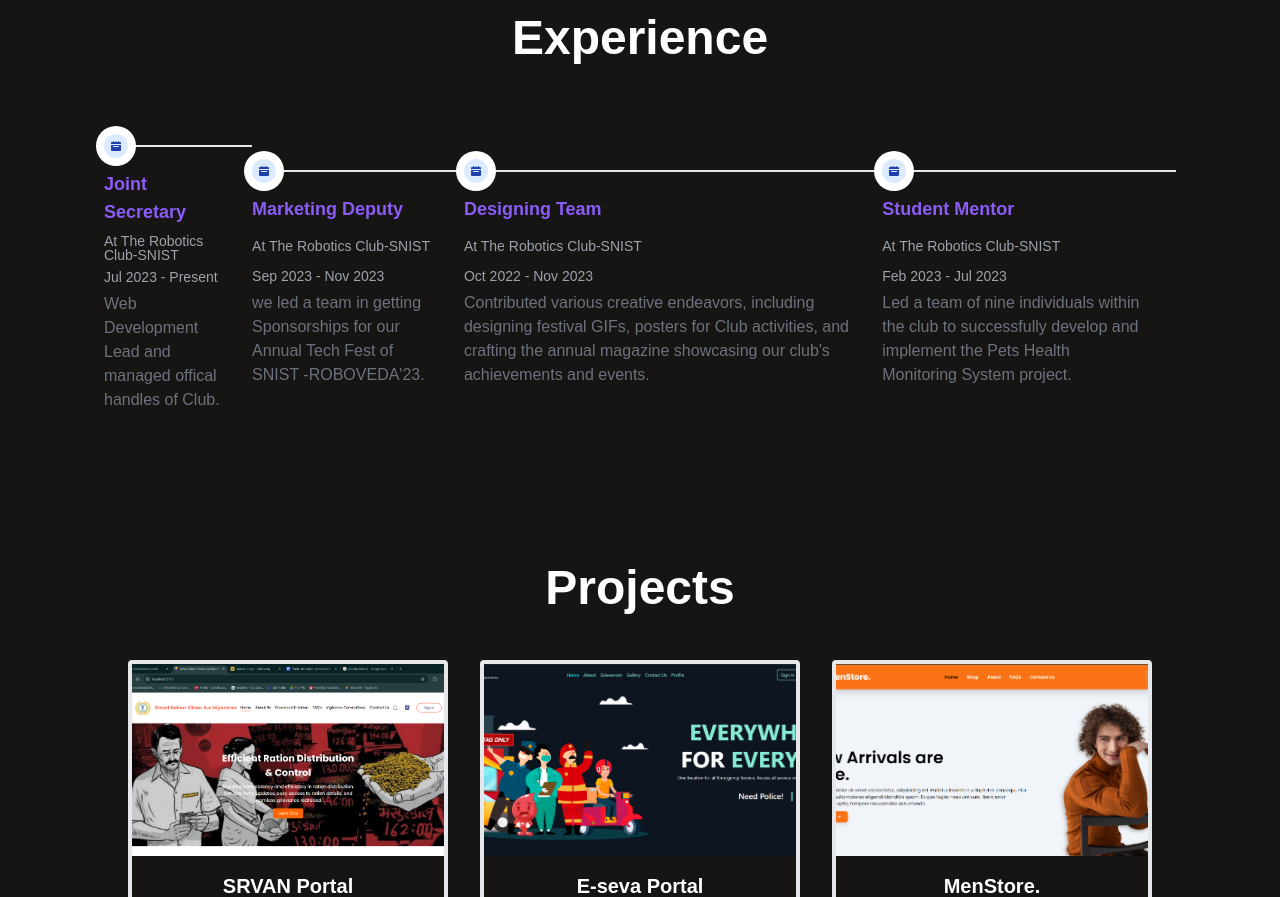
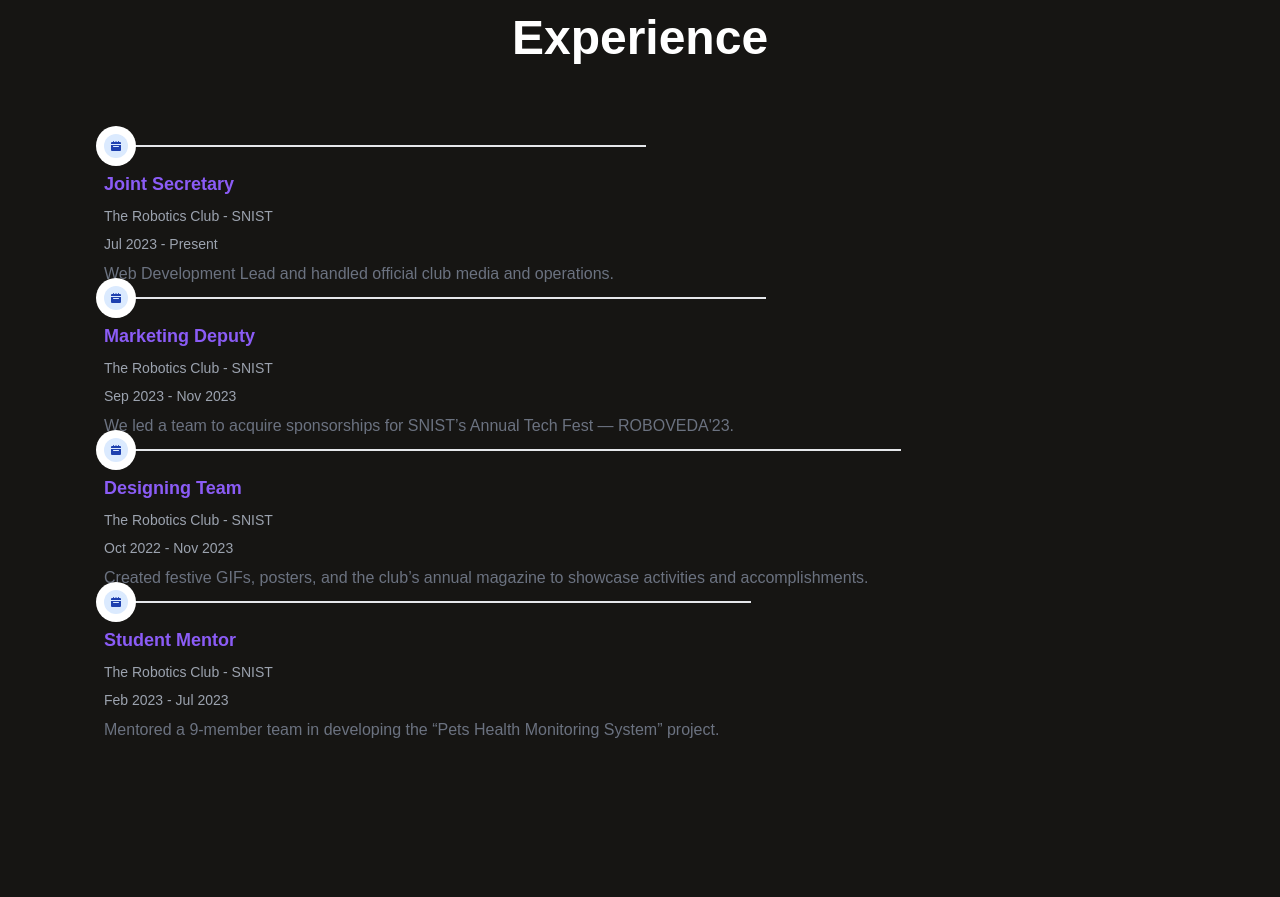
Before and after one commit to saiganesh1976/Portfolio_sai, a React (Vite) app: page / in a window 1280 px wide. Shown: the part 2740-3637 px from the top of the page. Built offline with nearby package versions, Linux system fonts and the light colour scheme.

Commit message:
Update Experience.jsx

```diff
--- a/src/Components/Experiences/Experience.jsx
+++ b/src/Components/Experiences/Experience.jsx
@@ -8,13 +8,13 @@ const Experience = () => {
     >
       <h1 className="text-5xl text-center font-semibold">Experience</h1>
 
-      <ol className="items-center sm:flex lg:mt-10 lg:m-2 m-5">
+      <ol className="items-center sm:flex lg:mt-10 lg:m-2 m-5 flex-wrap">
+        {/* Joint Secretary */}
         <li className="relative mb-6 sm:mb-0">
           <div className="flex items-center">
             <div className="z-10 flex items-center justify-center w-6 h-6 bg-blue-100 rounded-full ring-0 ring-white dark:bg-blue-900 sm:ring-8 dark:ring-gray-900 shrink-0">
               <svg
                 className="w-2.5 h-2.5 text-blue-800 dark:text-blue-300"
-                aria-hidden="true"
                 xmlns="http://www.w3.org/2000/svg"
                 fill="currentColor"
                 viewBox="0 0 20 20"
@@ -28,23 +28,24 @@ const Experience = () => {
             <h3 className="text-lg font-semibold text-violet-500">
               Joint Secretary
             </h3>
-            <p className="block my-2 text-sm font-normal leading-none text-gray-400 dark:text-gray-500">
-              At The Robotics Club-SNIST
+            <p className="my-2 text-sm text-gray-400 dark:text-gray-500">
+              The Robotics Club - SNIST
             </p>
-            <time className="block mb-2 text-sm font-normal leading-none text-gray-400 dark:text-gray-500">
+            <time className="block mb-2 text-sm text-gray-400 dark:text-gray-500">
               Jul 2023 - Present
             </time>
-            <p className="text-base font-normal text-gray-500 dark:text-gray-400">
-              Web Development Lead and managed offical handles of Club.
+            <p className="text-base text-gray-500 dark:text-gray-400">
+              Web Development Lead and handled official club media and operations.
             </p>
           </div>
         </li>
+
+        {/* Marketing Deputy */}
         <li className="relative mb-6 sm:mb-0">
           <div className="flex items-center">
             <div className="z-10 flex items-center justify-center w-6 h-6 bg-blue-100 rounded-full ring-0 ring-white dark:bg-blue-900 sm:ring-8 dark:ring-gray-900 shrink-0">
               <svg
                 className="w-2.5 h-2.5 text-blue-800 dark:text-blue-300"
-                aria-hidden="true"
                 xmlns="http://www.w3.org/2000/svg"
                 fill="currentColor"
                 viewBox="0 0 20 20"
@@ -58,24 +59,24 @@ const Experience = () => {
             <h3 className="text-lg font-semibold text-violet-500">
               Marketing Deputy
             </h3>
-            <p className="block my-4 text-sm font-normal leading-none text-gray-400 dark:text-gray-500">
-              At The Robotics Club-SNIST
+            <p className="my-2 text-sm text-gray-400 dark:text-gray-500">
+              The Robotics Club - SNIST
             </p>
-            <time className="block mb-2 text-sm font-normal leading-none text-gray-400 dark:text-gray-500">
+            <time className="block mb-2 text-sm text-gray-400 dark:text-gray-500">
               Sep 2023 - Nov 2023
             </time>
-            <p className="text-base font-normal text-gray-500 dark:text-gray-400">
-              we led a team in getting Sponsorships for our Annual Tech Fest of
-              SNIST -ROBOVEDA'23.
+            <p className="text-base text-gray-500 dark:text-gray-400">
+              We led a team to acquire sponsorships for SNIST’s Annual Tech Fest — ROBOVEDA'23.
             </p>
           </div>
         </li>
+
+        {/* Designing Team */}
         <li className="relative mb-6 sm:mb-0">
           <div className="flex items-center">
             <div className="z-10 flex items-center justify-center w-6 h-6 bg-blue-100 rounded-full ring-0 ring-white dark:bg-blue-900 sm:ring-8 dark:ring-gray-900 shrink-0">
               <svg
                 className="w-2.5 h-2.5 text-blue-800 dark:text-blue-300"
-                aria-hidden="true"
                 xmlns="http://www.w3.org/2000/svg"
                 fill="currentColor"
                 viewBox="0 0 20 20"
@@ -89,26 +90,24 @@ const Experience = () => {
             <h3 className="text-lg font-semibold text-violet-500">
               Designing Team
             </h3>
-            <p className="block my-4 text-sm font-normal leading-none text-gray-400 dark:text-gray-500">
-              At The Robotics Club-SNIST
+            <p className="my-2 text-sm text-gray-400 dark:text-gray-500">
+              The Robotics Club - SNIST
             </p>
-            <time className="block mb-2 text-sm font-normal leading-none text-gray-400 dark:text-gray-500">
+            <time className="block mb-2 text-sm text-gray-400 dark:text-gray-500">
               Oct 2022 - Nov 2023
             </time>
-            <p className="text-base font-normal text-gray-500 dark:text-gray-400">
-              Contributed various creative endeavors, including designing
-              festival GIFs, posters for Club activities, and crafting the
-              annual magazine showcasing our club's achievements and events.
+            <p className="text-base text-gray-500 dark:text-gray-400">
+              Created festive GIFs, posters, and the club’s annual magazine to showcase activities and accomplishments.
             </p>
           </div>
         </li>
 
+        {/* Student Mentor */}
         <li className="relative mb-6 sm:mb-0">
           <div className="flex items-center">
             <div className="z-10 flex items-center justify-center w-6 h-6 bg-blue-100 rounded-full ring-0 ring-white dark:bg-blue-900 sm:ring-8 dark:ring-gray-900 shrink-0">
               <svg
                 className="w-2.5 h-2.5 text-blue-800 dark:text-blue-300"
-                aria-hidden="true"
                 xmlns="http://www.w3.org/2000/svg"
                 fill="currentColor"
                 viewBox="0 0 20 20"
@@ -122,15 +121,14 @@ const Experience = () => {
             <h3 className="text-lg font-semibold text-violet-500">
               Student Mentor
             </h3>
-            <p className="block my-4 text-sm font-normal leading-none text-gray-400 dark:text-gray-500">
-              At The Robotics Club-SNIST
+            <p className="my-2 text-sm text-gray-400 dark:text-gray-500">
+              The Robotics Club - SNIST
             </p>
-            <time className="block mb-2 text-sm font-normal leading-none text-gray-400 dark:text-gray-500">
+            <time className="block mb-2 text-sm text-gray-400 dark:text-gray-500">
               Feb 2023 - Jul 2023
             </time>
-            <p className="text-base font-normal text-gray-500 dark:text-gray-400">
-              Led a team of nine individuals within the club to successfully
-              develop and implement the Pets Health Monitoring System project.
+            <p className="text-base text-gray-500 dark:text-gray-400">
+              Mentored a 9-member team in developing the “Pets Health Monitoring System” project.
             </p>
           </div>
         </li>
```
